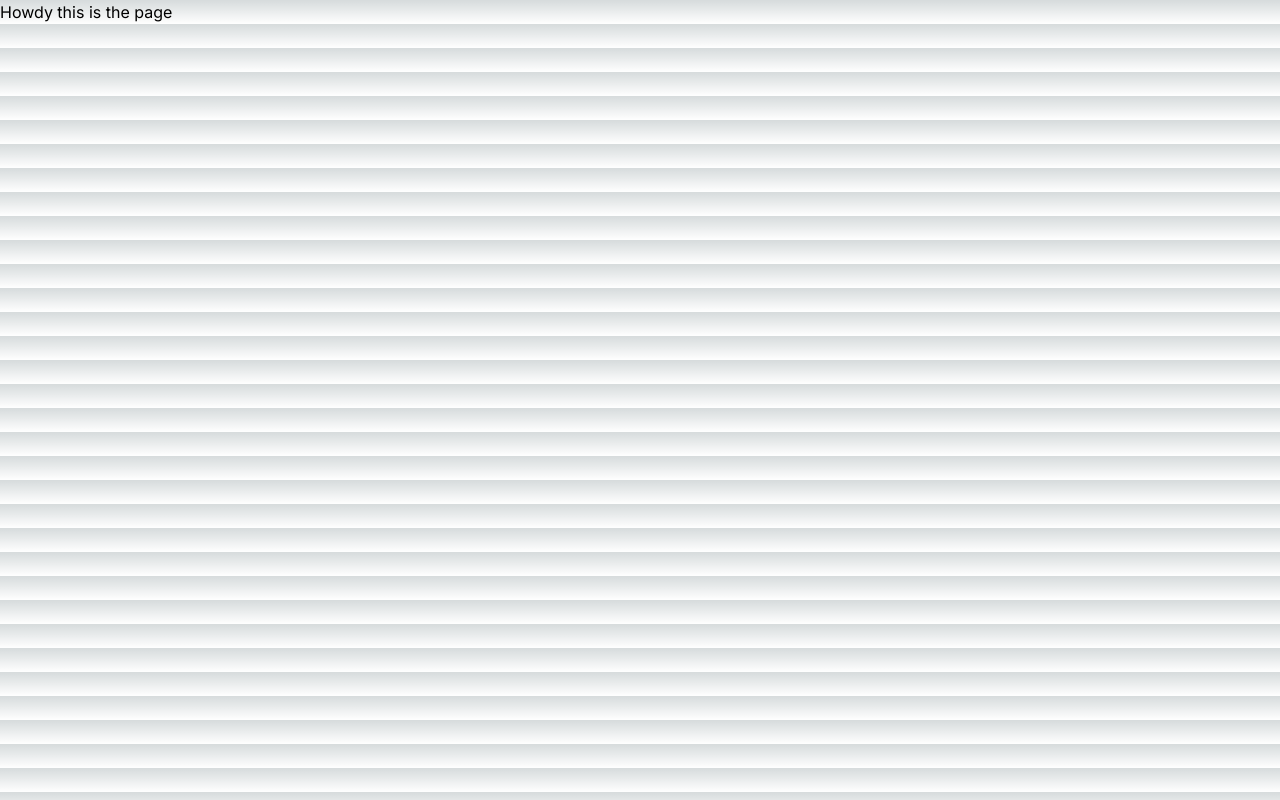
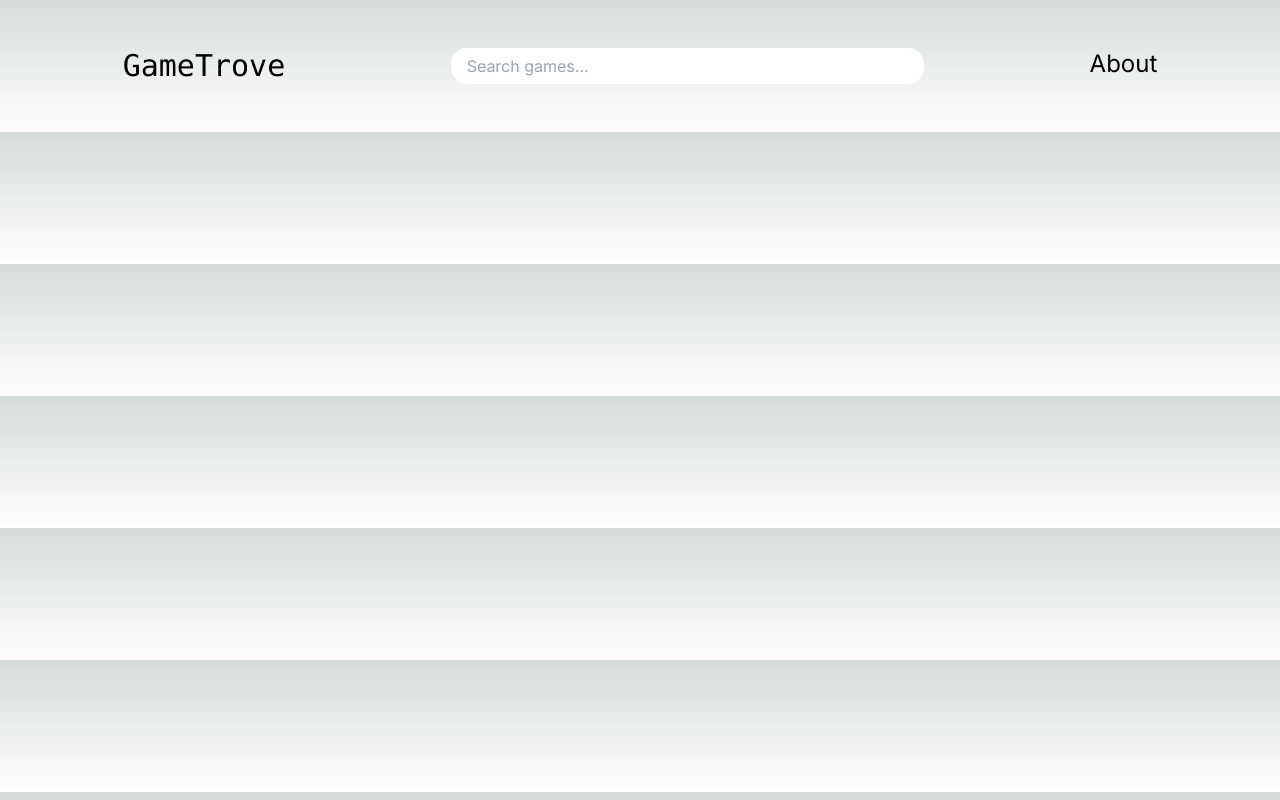
Before and after one commit to allanheremi/gameTrove, a Next.js app: page / in a window 1280 px wide. Built offline with nearby package versions, Linux system fonts and the light colour scheme.

Commit message:
Feat: Header component

```diff
--- /dev/null
+++ b/app/components/Header.jsx
@@ -0,0 +1,23 @@
+import React from 'react';
+
+const Header = () => {
+  return (
+    <>
+      <header className="w-screen flex gap-4 p-4 justify-around lg:p-12">
+        <div>
+          <h1 className="font-mono lg:text-3xl select-none">GameTrove</h1>
+        </div>
+        <input
+          type="text"
+          className="rounded-lg md:rounded-2xl w-3/5 lg:w-2/5 text-black px-2 lg:px-4 focus:bg-gray-500 duration-150 border-none outline-none focus:text-white focus:placeholder:text-white"
+          placeholder='Search games...'
+        />
+        <div>
+          <h3 className="lg:text-2xl hover:cursor-pointer">About</h3>
+        </div>
+      </header>
+    </>
+  );
+};
+
+export default Header;
--- a/app/page.js
+++ b/app/page.js
@@ -1,3 +1,9 @@
+import Header from './components/Header';
+
 export default function Home() {
-  return <p>Howdy this is the page</p>;
+  return (
+    <>
+      <Header />
+    </>
+  );
 }
```
